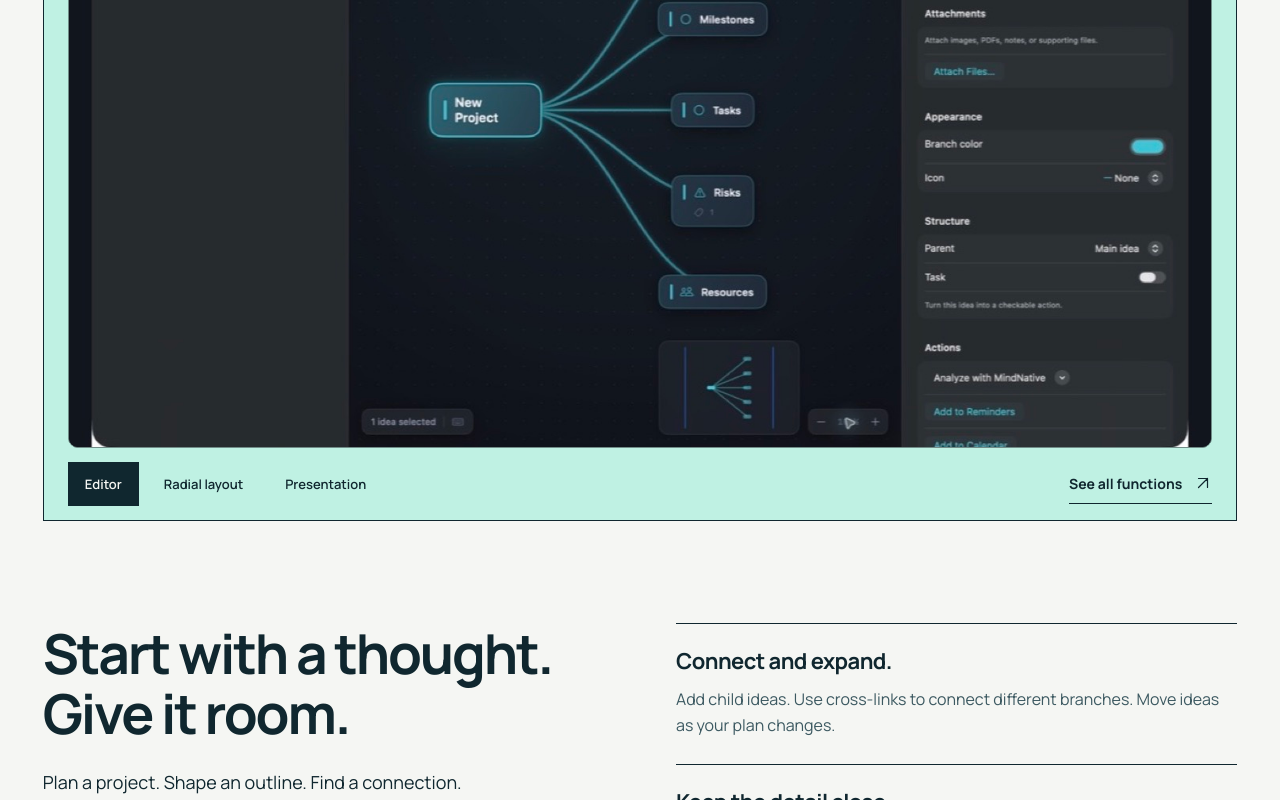
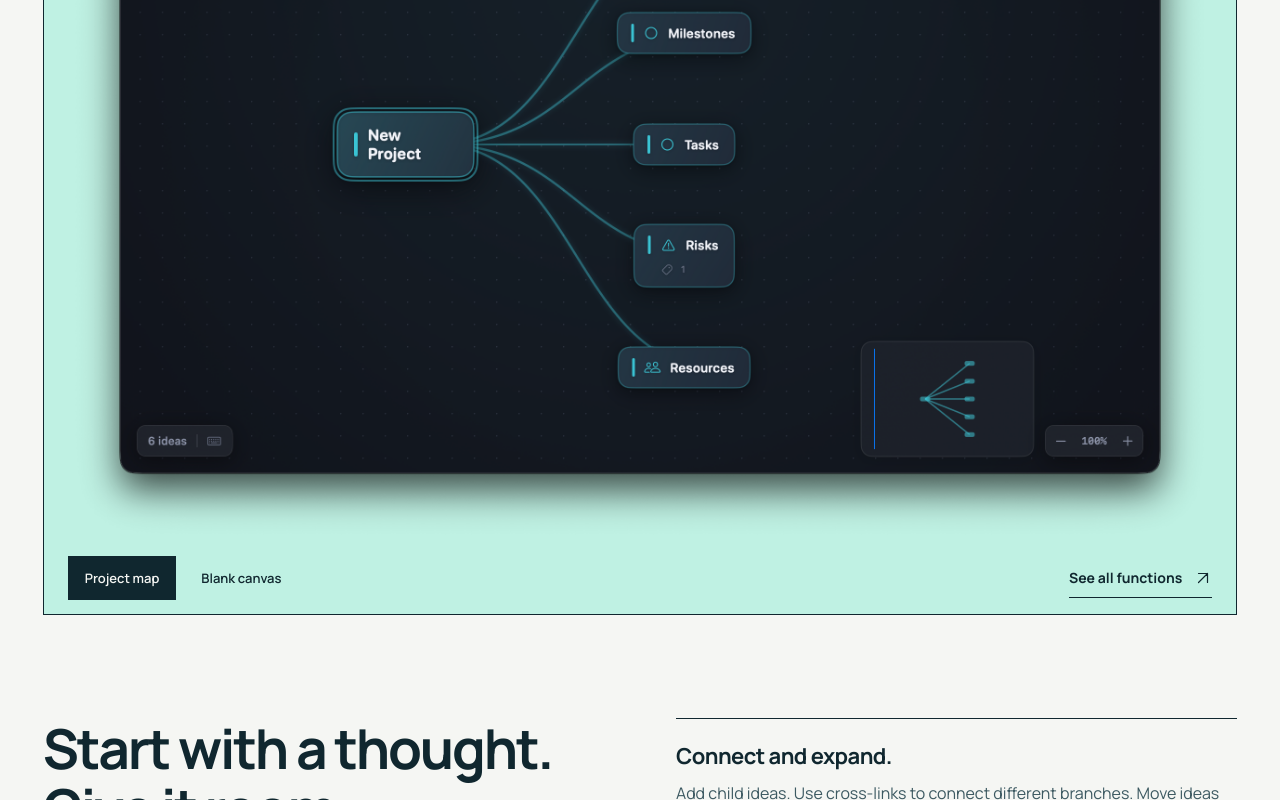
Before and after one commit to SirwanAfifi/mindnative, a plain HTML site: page landing-page/index.html in a window 1280 px wide. Shown: the part 680-1480 px from the top of the page. Drawn offline with Linux system fonts and the light colour scheme.

Commit message:
Use user screenshots on the landing page

```diff
--- /dev/null
+++ b/landing-page/assets/blank-canvas.webp.json
@@ -0,0 +1,5 @@
+{
+  "prompt": "Origin: Screenshot supplied by Sirwan Afifi for the MindNative website on 2026-10-11. MindNative blank canvas with the first-idea controls. Original file: codex-clipboard-7d5b24c4-90f5-4ee4-b8a3-866c68db7182.png. Lossless WebP conversion at the original 2464 by 1744 pixels, with transparency and color profile preserved. No crop, retouching, or generated imagery.",
+  "createdAt": "2026-10-11T16:49:44.496217Z",
+  "sourceSha256": "0f6d174c5b3df3f2418b2622e92082c2febcaff5bbe245c221660c0b0b4b05df"
+}
--- /dev/null
+++ b/landing-page/assets/project-map.webp.json
@@ -0,0 +1,5 @@
+{
+  "prompt": "Origin: Screenshot supplied by Sirwan Afifi for the MindNative website on 2026-10-11. MindNative New Project map with five connected branches. Original file: codex-clipboard-7b1df59e-ebfe-4fdd-a042-226173a31c12.png. Lossless WebP conversion at the original 2464 by 1744 pixels, with transparency and color profile preserved. No crop, retouching, or generated imagery.",
+  "createdAt": "2026-10-11T16:49:53.789514Z",
+  "sourceSha256": "672833031c4cff98247c4aeaced99c910e2f12e0944d42a90d1cf4c4602b1984"
+}
--- a/landing-page/index.html
+++ b/landing-page/index.html
@@ -11,8 +11,8 @@
   <meta property="og:title" content="MindNative — Your ideas. Connected.">
   <meta property="og:description" content="A free, open-source mind map app for macOS. Your maps. Your files.">
   <meta property="og:url" content="https://sirwan.info/mindnative/">
-  <meta property="og:image" content="https://sirwan.info/mindnative/assets/editor.jpg">
-  <meta property="og:image:alt" content="The MindNative map editor on macOS">
+  <meta property="og:image" content="https://sirwan.info/mindnative/assets/project-map.png">
+  <meta property="og:image:alt" content="A New Project map in MindNative with five connected branches">
   <meta name="twitter:card" content="summary_large_image">
   <link rel="icon" href="assets/favicon.png" type="image/png">
   <link rel="preload" href="assets/fonts/manrope.ttf" as="font" type="font/ttf" crossorigin>
@@ -45,13 +45,12 @@
         </div>
       </section>
       <figure class="specimen" aria-labelledby="view-caption">
-        <figcaption id="view-caption"><span><strong id="view-name">The editor</strong><span class="caption-detail" id="view-detail"> — Connect ideas. Add detail.</span></span><span class="specimen-motto">Your map. Your Mac.</span></figcaption>
-        <div class="app-frame" id="app-frame"><img id="app-view" src="assets/editor.jpg" alt="MindNative editor with a New Project map, connected ideas, a Navigator, and an Inspector" width="1440" height="900" fetchpriority="high"></div>
+        <figcaption id="view-caption"><span><strong id="view-name">Project map</strong><span class="caption-detail" id="view-detail"> — Connect ideas. Add detail.</span></span><span class="specimen-motto">Your map. Your Mac.</span></figcaption>
+        <div class="app-frame" id="app-frame"><img id="app-view" src="assets/project-map.webp" alt="MindNative with a New Project map connected to Goals, Milestones, Tasks, Risks, and Resources" width="2464" height="1744" fetchpriority="high"></div>
         <div class="specimen-footer">
           <div class="view-controls" role="group" aria-label="Choose an app view" hidden>
-            <button type="button" data-view="editor" aria-pressed="true">Editor</button>
-            <button type="button" data-view="radial" aria-pressed="false">Radial layout</button>
-            <button type="button" data-view="presentation" aria-pressed="false">Presentation</button>
+            <button type="button" data-view="project" aria-pressed="true">Project map</button>
+            <button type="button" data-view="blank" aria-pressed="false">Blank canvas</button>
           </div>
           <a class="text-link" href="https://github.com/SirwanAfifi/mindnative#functions">See all functions <svg class="icon" aria-hidden="true" viewBox="0 0 24 24"><path d="M6 18 18 6M6 6h12v12"/></svg></a>
         </div>
--- a/landing-page/script.js
+++ b/landing-page/script.js
@@ -1,14 +1,13 @@
 const views = {
-  editor: { src: "assets/editor.jpg", name: "The editor", detail: " — Connect ideas. Add detail.", alt: "MindNative editor with a New Project map, connected ideas, a Navigator, and an Inspector" },
-  radial: { src: "assets/radial.jpg", name: "Radial layout", detail: " — See the branches around one idea.", alt: "MindNative with a New Project map arranged in a radial layout around its central idea" },
-  presentation: { src: "assets/presentation.jpg", name: "Presentation", detail: " — Share one idea at a time.", alt: "MindNative presentation mode showing the New Project idea in a focused full-screen view" },
+  project: { src: "assets/project-map.webp", name: "Project map", detail: " — Connect ideas. Add detail.", alt: "MindNative with a New Project map connected to Goals, Milestones, Tasks, Risks, and Resources" },
+  blank: { src: "assets/blank-canvas.webp", name: "Blank canvas", detail: " — Add your first idea.", alt: "MindNative blank canvas with New idea, Brainstorm, and Template controls" },
 };
 const viewControls = document.querySelector(".view-controls");
 const viewImage = document.querySelector("#app-view");
 const viewFrame = document.querySelector("#app-frame");
 const viewStatus = document.querySelector("#view-status");
 const viewButtons = [...viewControls.querySelectorAll("button")];
-let requestedView = "editor";
+let requestedView = "project";
 viewControls.hidden = false;
 for (const button of viewButtons) {
   button.addEventListener("click", async () => {
--- a/landing-page/styles.css
+++ b/landing-page/styles.css
@@ -54,7 +54,7 @@ h1 span { color: var(--teal); }
 .specimen figcaption { min-height: 44px; display: flex; align-items: center; justify-content: space-between; gap: 20px; font-size: 12px; }
 .specimen figcaption strong { font-weight: 700; }
 .specimen-motto { font-size: 12px; font-weight: 600; white-space: nowrap; }
-.app-frame { aspect-ratio: 1440 / 900; border: 1px solid #718d88; border-radius: 10px; overflow: hidden; background: #101820; }
+.app-frame { aspect-ratio: 2464 / 1744; border-radius: 10px; overflow: hidden; background: transparent; }
 .app-frame img { display: block; width: 100%; height: 100%; object-fit: contain; }
 .app-frame.is-changing img { animation: frame-reveal 420ms var(--ease-out); }
 @keyframes frame-reveal { from { clip-path: inset(0 0 10% 0); } to { clip-path: inset(0); } }
```
Also changed, not shown: landing-page/assets/blank-canvas.webp (added), landing-page/assets/editor.jpg (deleted), landing-page/assets/presentation.jpg (deleted), landing-page/assets/project-map.png (added), landing-page/assets/project-map.webp (added), landing-page/assets/radial.jpg (deleted), 3 other files.
